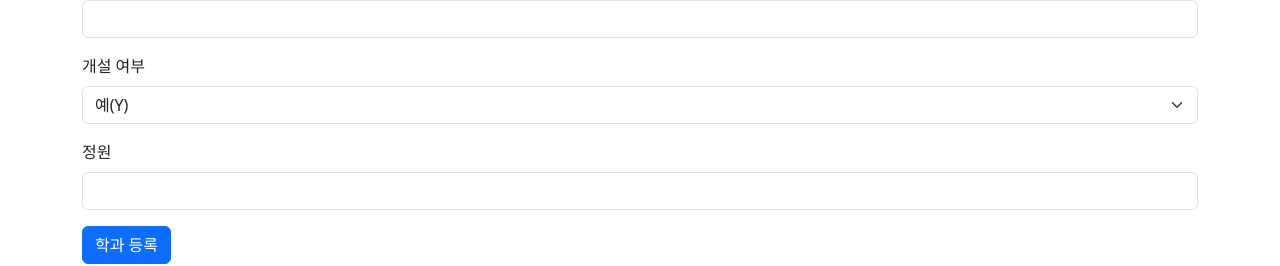
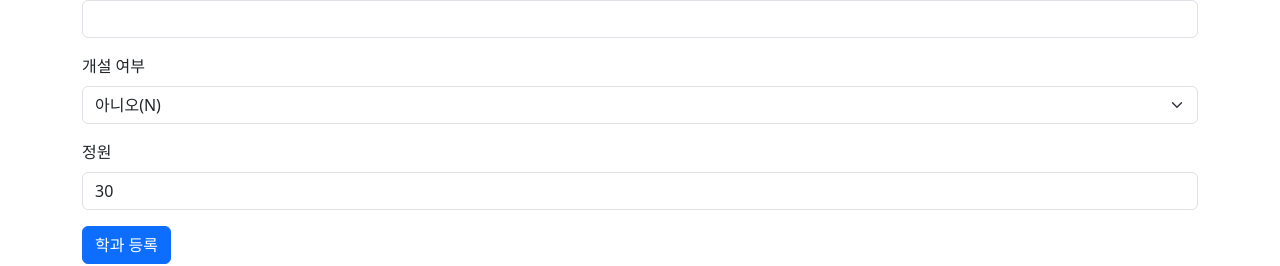
Before and after one commit to kuk329/vue_practice, a Vue app in the folder 04_university/: page /departments/add in a window 1280 px wide. Shown: the part 204-470 px from the top of the page. Built offline with nearby package versions, Linux system fonts and the light colour scheme.

Commit message:
학과 등록 api

```diff
--- a/04_university/src/components/DepartmentForm.vue
+++ b/04_university/src/components/DepartmentForm.vue
@@ -1,26 +1,26 @@
 <template>
     <div>
-        <form>
+        <form @submit.prevent="emit('form-submit',formData)">
             <div class="mb-3">
                 <label for="name" class="form-label">학과 이름</label>
-                <input type="text" class="form-control" id="name">
+                <input type="text" class="form-control" id="name" v-model="formData.name">
 
             </div>
             <div class="mb-3">
                 <label for="category" class="form-label">계열</label>
-                <input type="text" class="form-control" id="category">
+                <input type="text" class="form-control" id="category" v-model="formData.category">
             </div>
 
             <div class="mb-3">
                 <label for="openYn" class="form-label">개설 여부</label>
-                <select class="form-select" >
+                <select class="form-select" id="openYn" v-model="formData.openYn">
                     <option value="Y">예(Y)</option>
                     <option value="N">아니오(N)</option>
                 </select>
             </div>
             <div class="mb-3">
                 <label for="capacity" class="form-label">정원</label>
-                <input type="number" class="form-control" id="capacity">
+                <input type="number" class="form-control" id="capacity" v-model="formData.capacity">
             </div>
             <button type="submit" class="btn btn-primary">{{submitButtonText }}</button>
         </form>
@@ -36,12 +36,17 @@ import {ref,watch} from 'vue';
 });
 
 const formData = ref({});
+const emit = defineEmits(['form-submit']);
+
+const submitClick = ()=>{
+    emit('form-submit',formData.value);
+}
 
 watch(props.initFormData,
     (newFormData)=>{
         formData.value = {...newFormData}; // 구조 분해 할당
     },
-    {immediate:true}
+    {immediate:true} // 관찰속성 등록하고 바로 한번 실행함.
 )
 
 </script>
--- a/04_university/src/pages/AddDepartment.vue
+++ b/04_university/src/pages/AddDepartment.vue
@@ -1,20 +1,41 @@
 <template>
     <div>
         <h2>학과 등록</h2>
-        <DepartmentForm submitButtonText="학과 등록" :initFormData="formData"/>
+        <DepartmentForm submitButtonText="학과 등록" :initFormData="initFormData"
+            @form-submit="formSubmit"/>
     </div>
 </template>
 
 <script setup>
     import DepartmentForm from '@/components/DepartmentForm.vue';
     import {ref} from 'vue';
+    import apiClient from '@/api';
+    import {useRoute, useRouter} from 'vue-router';
 
-    const formData = ref({
+    const router = useRouter();
+
+    const initFormData = ref({
         name:'',
         category:'',
-        openYn:'Y',
+        openYn:'N',
         capacity:30
     });
+
+    const formSubmit = async(formData)=>{
+        //console.log(formData);
+
+        try{
+            const response  = await apiClient.post('/departments',formData);
+            if(response.data.code===201){
+                alert("정상적으로 등록되었습니다.");
+
+                router.push({name:"departments"});
+            }
+
+        }catch(err){
+            console.log(err);
+        }
+    }
 
 </script>
 
```
